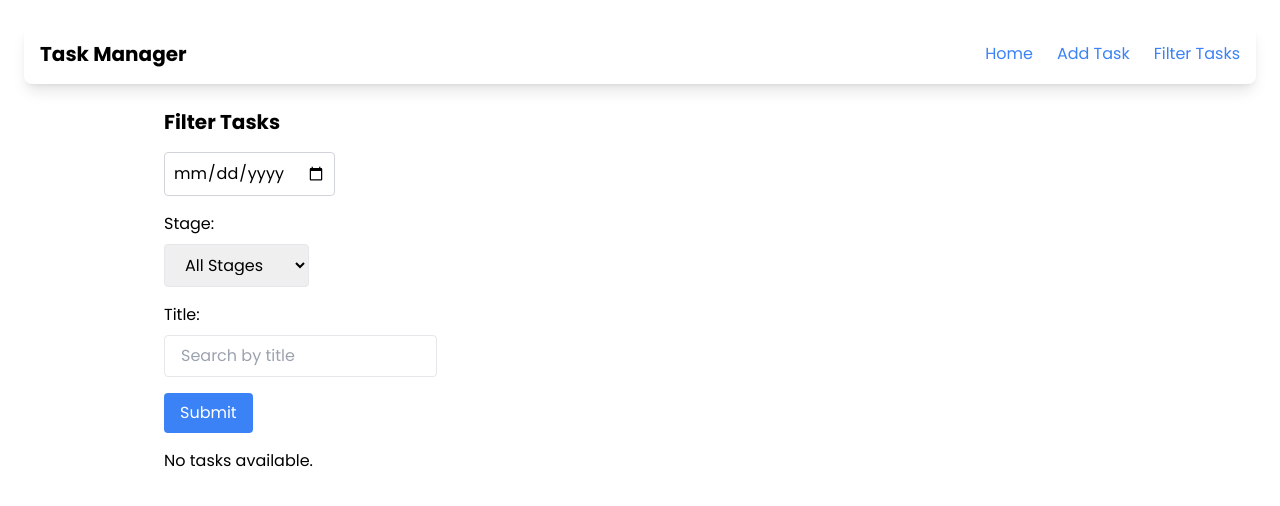
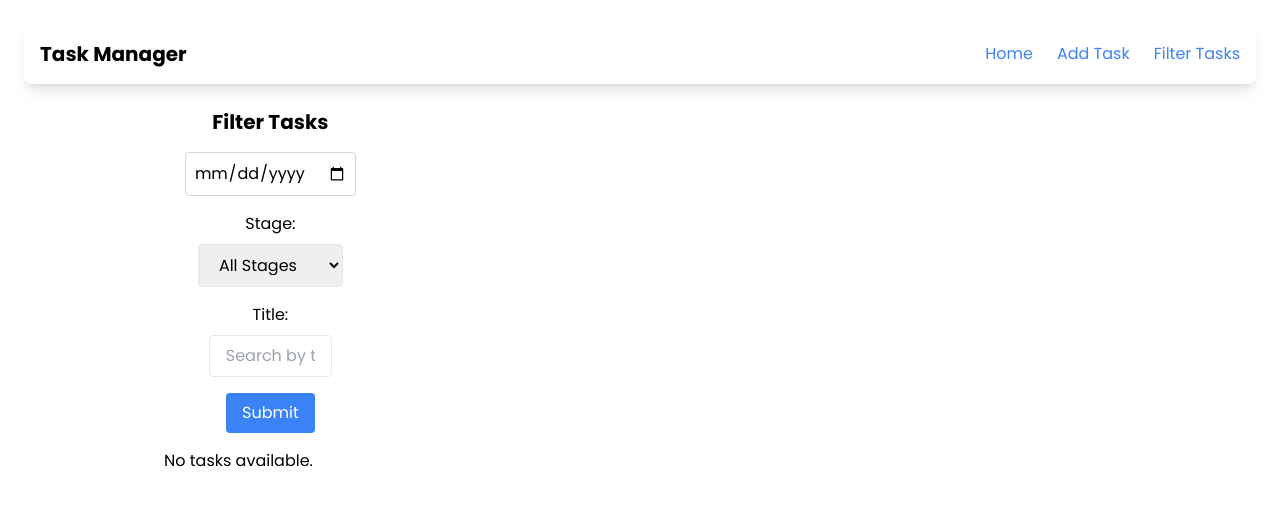
Before and after one commit to dakshilvaghani/albetrious-task-management, a React (Create React App) app in the folder frontend/: page /filter in a window 1280 px wide. Shown: the top 506 px of the page. Built offline with nearby package versions, Linux system fonts and the light colour scheme.

Commit message:
Update FilterTaskByDate.js

```diff
--- a/frontend/src/pages/FilterTaskByDate.js
+++ b/frontend/src/pages/FilterTaskByDate.js
@@ -34,8 +34,9 @@ const FilterTasks = () => {
   };
 
   return (
-    <div>
-      <div className="ml-5 lg:ml-[125px] xl:ml-[140px] 2xl:ml-[220px]">
+     <div className="w-full ">
+      <div className="flex justify-center text-center flex-col">
+        <div className="w-full md:w-[50%] lg:w-[40%]">
         <h2 className="text-xl font-bold mb-4">Filter Tasks</h2>
 
         {/* Date Filter */}
@@ -90,7 +91,7 @@ const FilterTasks = () => {
           <ClipLoader color="#007bff" loading={loading} size={30} />
         </div>
       )}
-
+            </div>
       {/* Task List */}
       <TaskList tasks={tasks} className="mt-5" />
     </div>
```
